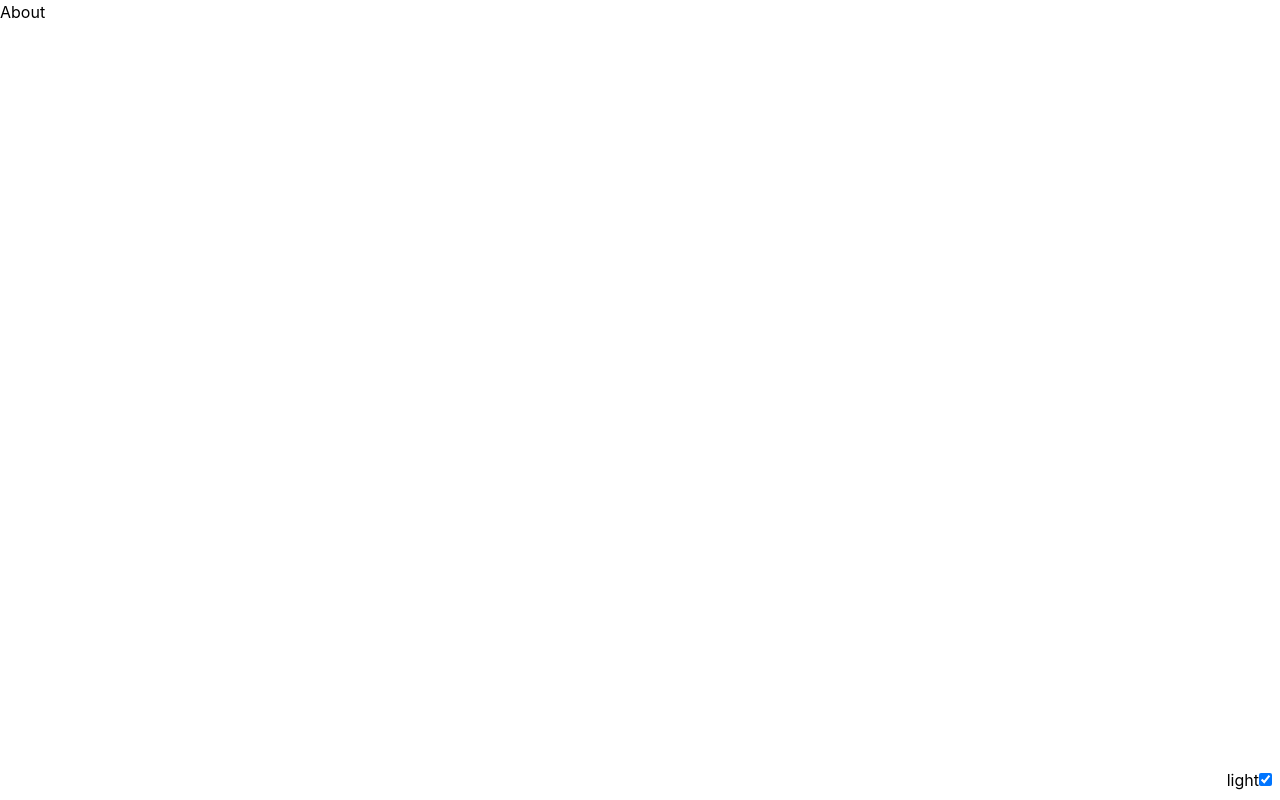
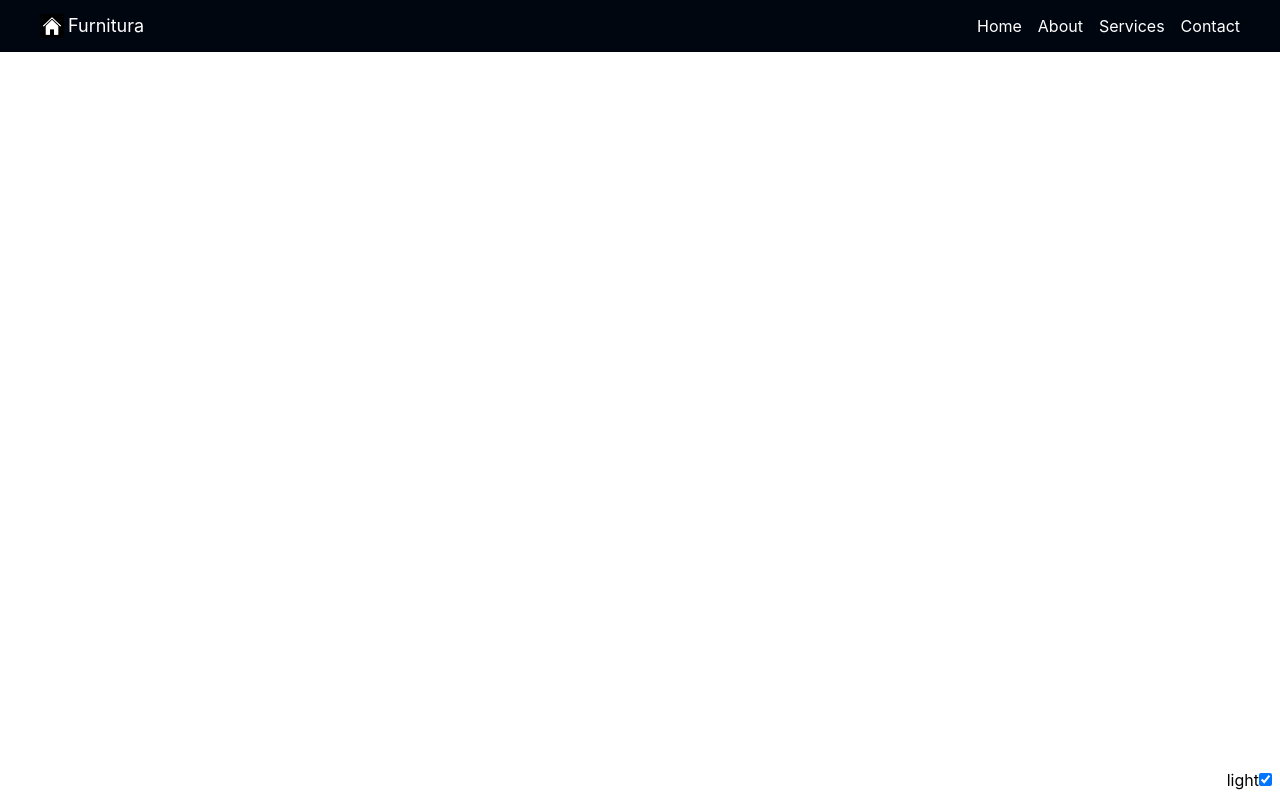
Before and after one commit to Khush0601/Furniture-Tailwind-Project, a React (Create React App) app: page /about in a window 1280 px wide. Built offline with nearby package versions, Linux system fonts and the light colour scheme.

Commit message:
implemented about.js

```diff
--- a/src/App.js
+++ b/src/App.js
@@ -16,7 +16,7 @@ const App = () => {
      <Routes>
       <Route index element={<Navigate to="/home"/>}/>
       <Route path="/home" element={<Home isLight={isLight}/>}/>
-      <Route path="/about"  element={<About/>}/>
+      <Route path="/about"  element={<About isLight={isLight}/>}/>
      </Routes>
    </>
   )
--- a/src/component/Nav/Nav.js
+++ b/src/component/Nav/Nav.js
@@ -1,18 +1,19 @@
 import React from 'react'
 import Logo from '../Logo/Logo'
-
+import { useNavigate } from 'react-router'
 const Nav = () => {
+    const navigate=useNavigate()
   return (
     <>
     <nav className='px-5 xs:px-10 py-3 bg-[#000610] grid grid-cols-12 text-white gap-2'>
      <div className='col-span-6 xs:col-span-4  flex items-center'>
      <Logo/>
      </div>
-     <div className='col-span-6 xs:col-span-8  flex items-center justify-end '>
+     <div className='col-span-6 xs:col-span-8  flex items-center justify-end cursor-pointer'>
      <div className='xs:hidden'>Menu</div>
           <div className='hidden xs:flex '>
-          <div className='mx-2'>Home</div>
-          <div className='mx-2'>About</div>
+          <div className='mx-2' >Home</div>
+          <div className='mx-2' >About</div>
           <div className='mx-2'>Services</div>
           <div className='ml-2'>Contact</div>
      </div>
--- a/src/component/Section/Section.js
+++ b/src/component/Section/Section.js
@@ -5,7 +5,7 @@ import Card from '../../component/card'
 const Section = () => {
   return (
     <>
-        <section className='px-5  xs:px-10 '>
+<section className='px-5  xs:px-10 '>
    <div className='h-[700px] py-10 home-banner flex flex-col justify-center items-center'>
         <div className='text-3xl text-center'>Transform Your Space With Our </div>
         <div className='text-3xl text-center'>Premium Furnitures</div>
@@ -38,7 +38,6 @@ const Section = () => {
     </div>
    </div>
    <div className='py-10 px-2 my-4   tapp-bg flex flex-wrap justify-center'>
-
           {
             data.map((el,i)=>{
               return <Card key={i} el={el} />
@@ -49,7 +48,7 @@ const Section = () => {
    </div>
 
 
-   </section>
+</section>
     </>
   )
 }
--- a/src/pages/About/About.js
+++ b/src/pages/About/About.js
@@ -1,8 +1,11 @@
 import React from 'react'
+import Nav from '../../component/Nav/Nav'
 
-const About = () => {
+const About = ({isLight}) => {
   return (
-    <div>About</div>
+    <div className={`w-screen  ${isLight?'light':'dark'} tapp-bg`}>
+        <Nav/>
+    </div>
   )
 }
 
```
